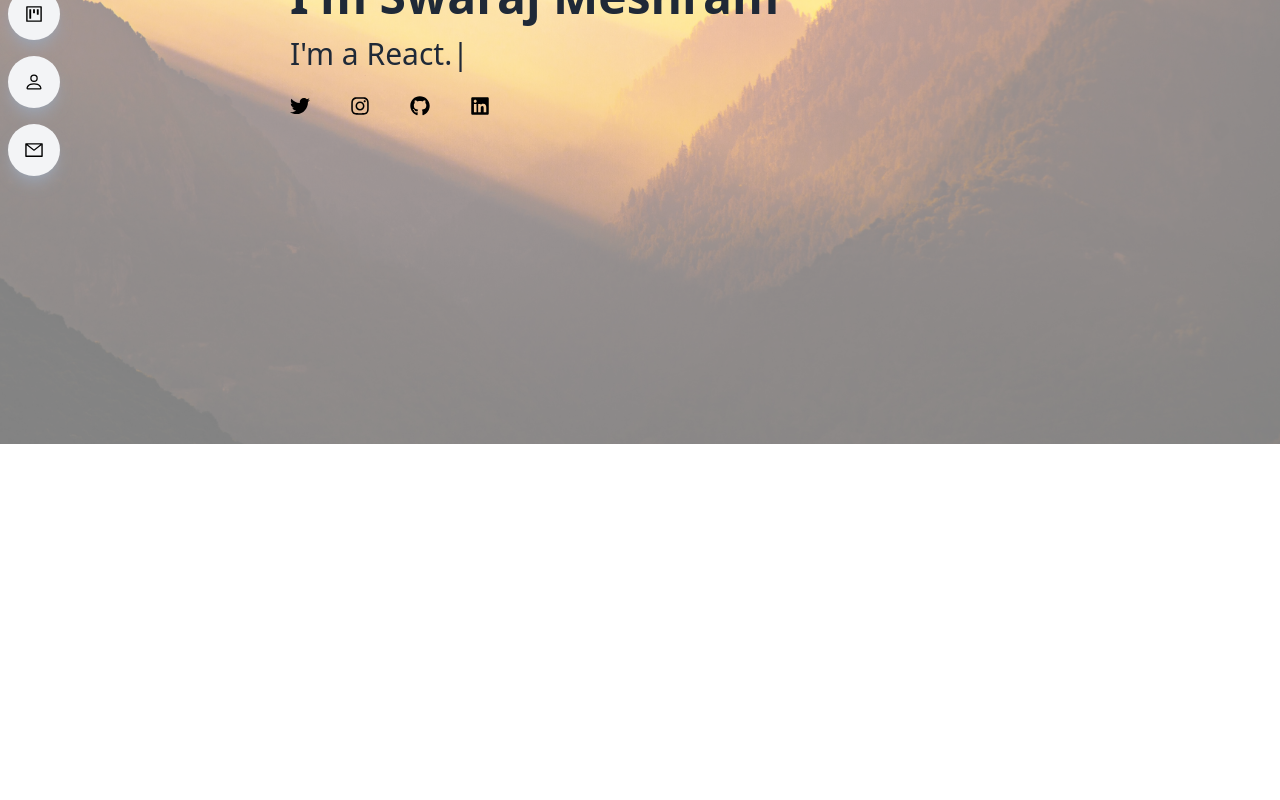
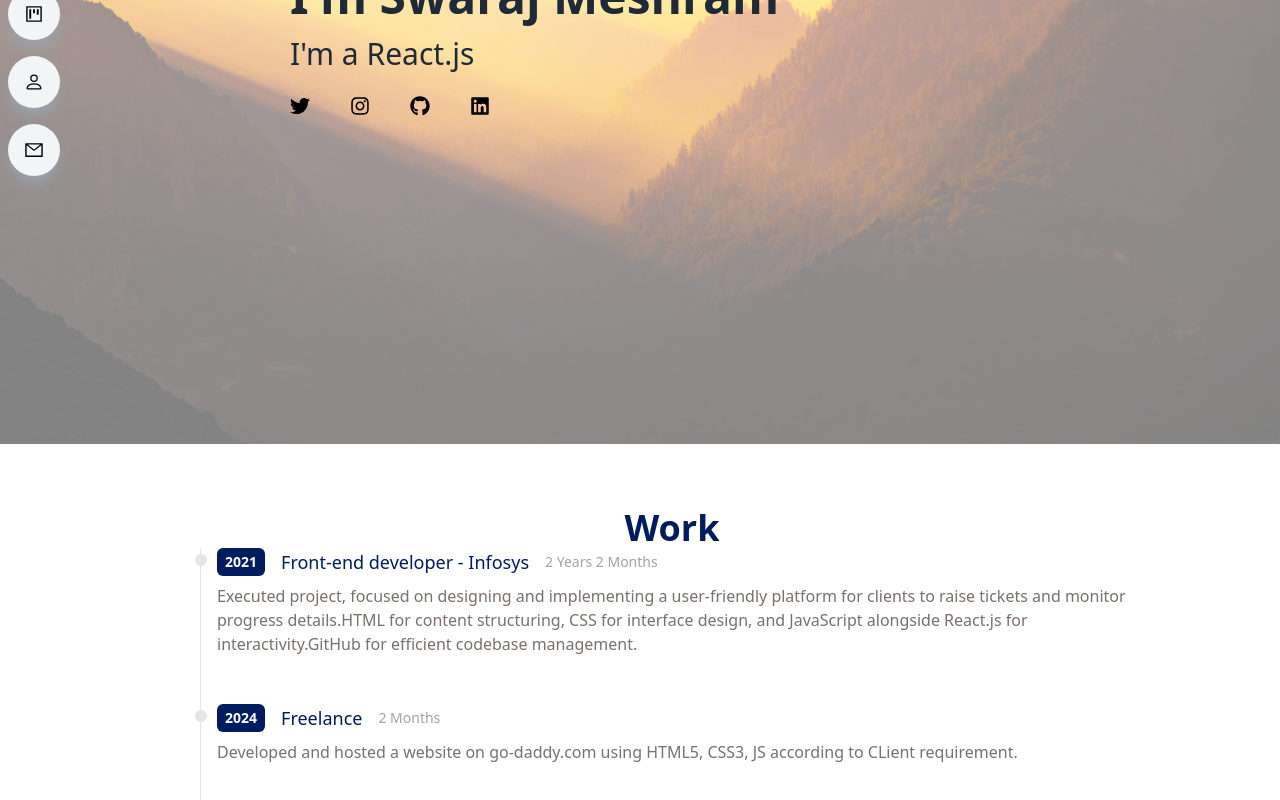
Before and after one commit to dmcdante007/portfolio-website, a React (Vite) app: page / in a window 1280 px wide. Shown: the part 356-1156 px from the top of the page. Before the commit the page ends 800 px from the top, so only its background shows below. Built offline with nearby package versions, Linux system fonts and the light colour scheme.

Commit message:
"added-work-section"

```diff
--- a/src/App.jsx
+++ b/src/App.jsx
@@ -2,6 +2,7 @@ import React from 'react'
 import './App.css'
 import SideNav from './components/SideNav'
 import Main from './components/Main'
+import Work from './components/Work'
 
 function App() {
 
@@ -10,6 +11,7 @@ function App() {
       <div>
         <SideNav/>
         <Main/>
+        <Work/>
         </div>
 
   )
--- a/src/components/Work.jsx
+++ b/src/components/Work.jsx
@@ -1,8 +1,36 @@
-import React from 'react';
-import WorkItem from './WorkItem';
+import React from "react";
+import WorkItem from "./WorkItem";
+const data = [
+  {
+    year: 2021,
+    title: "Front-end developer - Infosys",
+    duration: "2 Years 2 Months",
+    details:
+      "Executed project, focused on designing and implementing a user-friendly platform for clients to raise tickets and monitor progress details.HTML for content structuring, CSS for interface design, and JavaScript alongside React.js for interactivity.GitHub for efficient codebase management.",
+  },
+  {
+    year: 2024,
+    title: "Freelance",
+    duration: "2 Months",
+    details:
+      "Developed and hosted a website on go-daddy.com using HTML5, CSS3, JS according to CLient requirement. ",
+  },
+];
+const Work = (props) => {
+  return (
+    <div id="work" className="max-w-[1040px] m-auto md:pl-20 p-4 py-16">
+      <h1 className="text-4xl font-bold text-center text-[#001b5e]">Work</h1>
+      {data.map((item, idx) => (
+        <WorkItem
+          key={idx}
+          year={item.year}
+          title={item.title}
+          duration={item.duration}
+          details={item.details}
+        />
+      ))}
+    </div>
+  );
+};
 
-const Work  = (props) =>{
-    return(
-        <div>Work</div>
-    )
-}
+export default Work;
--- a/src/components/WorkItem.jsx
+++ b/src/components/WorkItem.jsx
@@ -1,22 +1,19 @@
 import React from "react";
-import Work from './Work'
-const data = [
-    {year:2021,
-    title:'Front-end developer - Infosys',
-    duration: '2 Years 2 Months',
-    details: "Executed project, focused on designing and implementing a user-friendly platform for clients to raise tickets and monitor progress details.HTML for content structuring, CSS for interface design, and JavaScript alongside React.js for interactivity.GitHub for efficient codebase management."
-},
-{
-    year:2024,
-    title: 'Freelance',
-    duration: '2 Months',
-    details: "Developed and hosted a website on go-daddy.com using HTML5, CSS3, JS according to CLient requirement. "
-}
-]
-const WorkItem = ()=>{
+
+const WorkItem = (props)=>{
 
     return (
-        <Work id='work' class />
+        <ol className="flex flex-col md:flex-row relative border-l border-stone-200">
+            <li className="mb-10 ml-4 ">
+                <div className="absolute w-3 h-3 bg-stone-200 rounded-full mt-1.5 -left-1.5 border-white"/>
+                <p className="flex flex-wrap gap-4 flex-row items-center justify-start text-xs md:text-sm">
+                    <span className="inline-block px-2 py-1 font-semibold text-white bg-[#001b5e] rounded-md">{props.year}</span>
+                    <span className="text-lg dont-semibold text-[#001b5e]">{props.title}</span>
+                    <span className="my-1 text-sm font-normal leading-none text-stone-400">{props.duration}</span>
+                </p>
+                <p className="my-2 text-base font-normal text-stone-500">{props.details}</p>
+            </li>
+        </ol>
     )
 }
 
```
